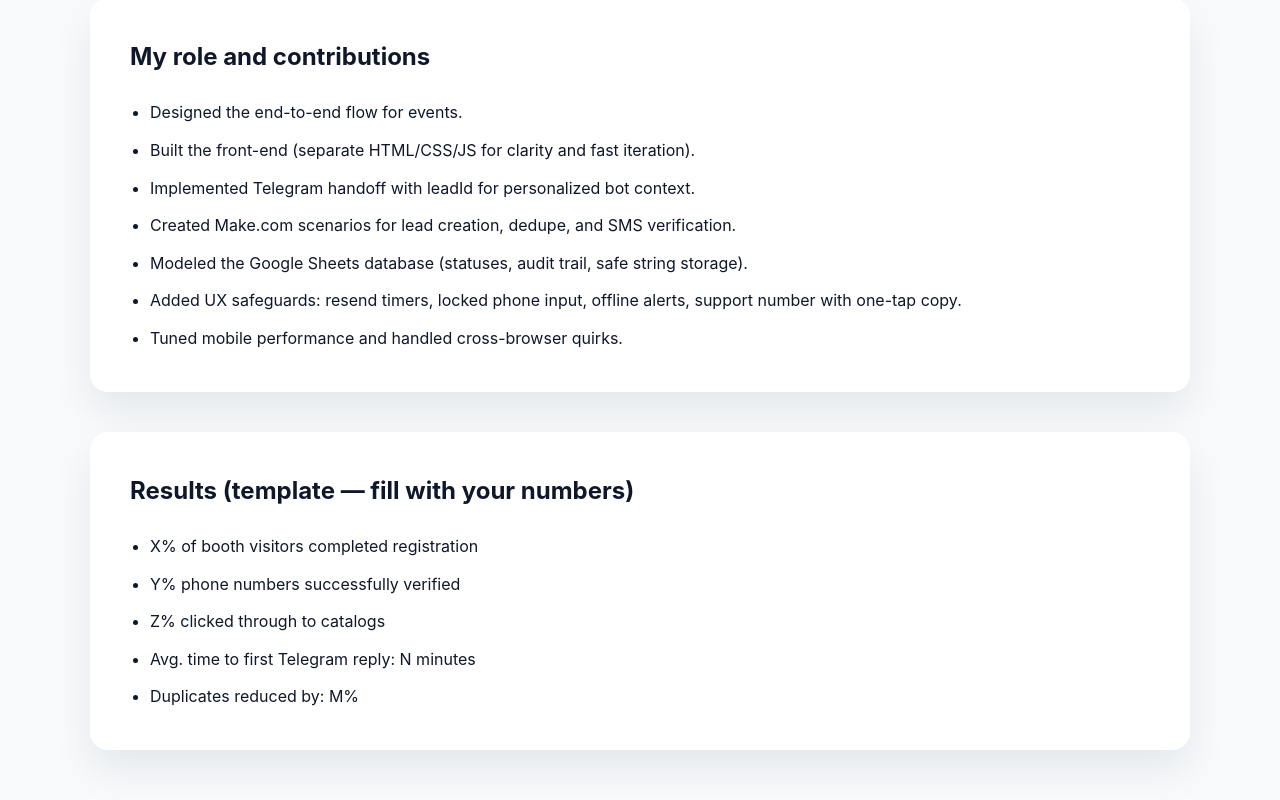
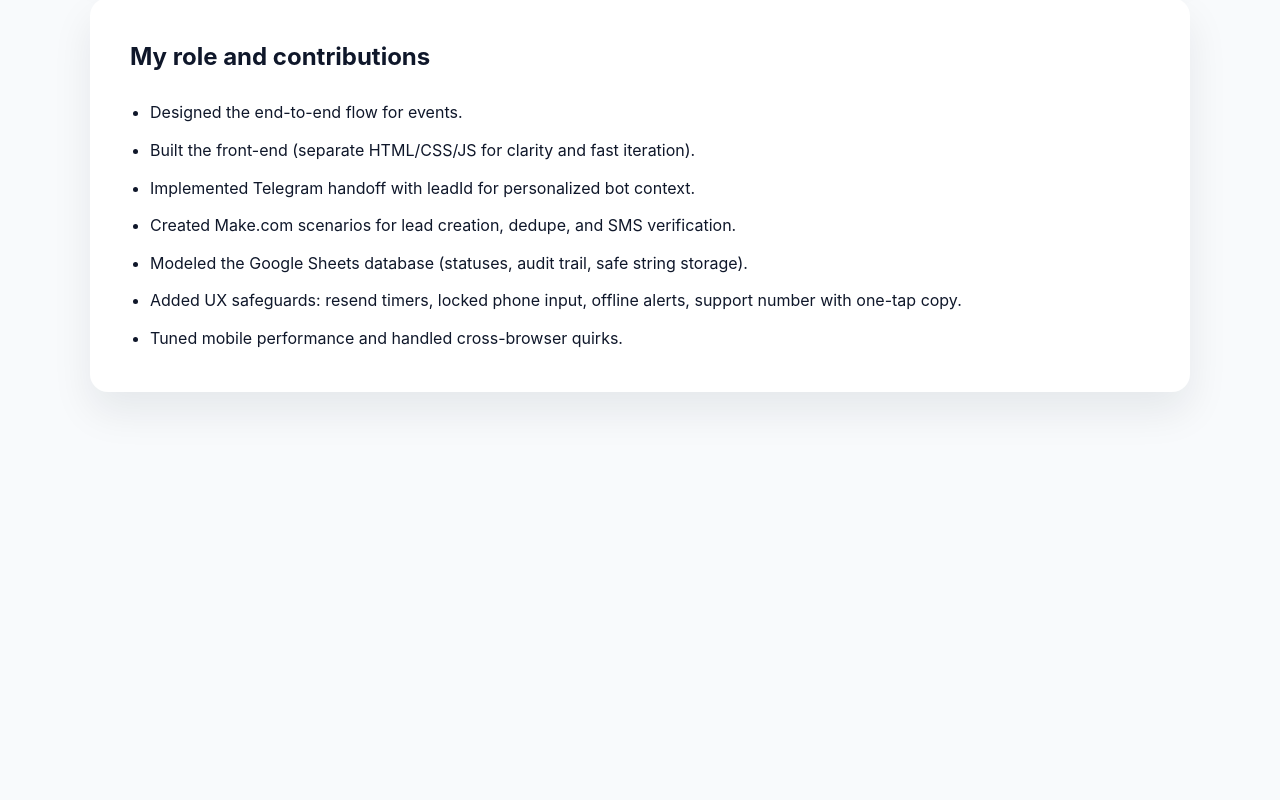
Before and after one commit to NazarPauk/portfolio, a plain HTML site: page projects/nfc-lead-capture.html in a window 1280 px wide. Shown: the part 8407-9207 px from the top of the page. After the commit the page ends 8895 px from the top, so only its background shows below. Drawn offline with Linux system fonts and the light colour scheme.

Commit message:
Update nfc-lead-capture.html

```diff
--- a/projects/nfc-lead-capture.html
+++ b/projects/nfc-lead-capture.html
@@ -295,17 +295,6 @@
         </ul>
       </section>
 
-      <section class="project-section">
-        <h2>Results (template — fill with your numbers)</h2>
-        <ul>
-          <li>X% of booth visitors completed registration</li>
-          <li>Y% phone numbers successfully verified</li>
-          <li>Z% clicked through to catalogs</li>
-          <li>Avg. time to first Telegram reply: N minutes</li>
-          <li>Duplicates reduced by: M%</li>
-        </ul>
-      </section>
-
     </div>
   </main>
   <script src="../script.js"></script>
```
